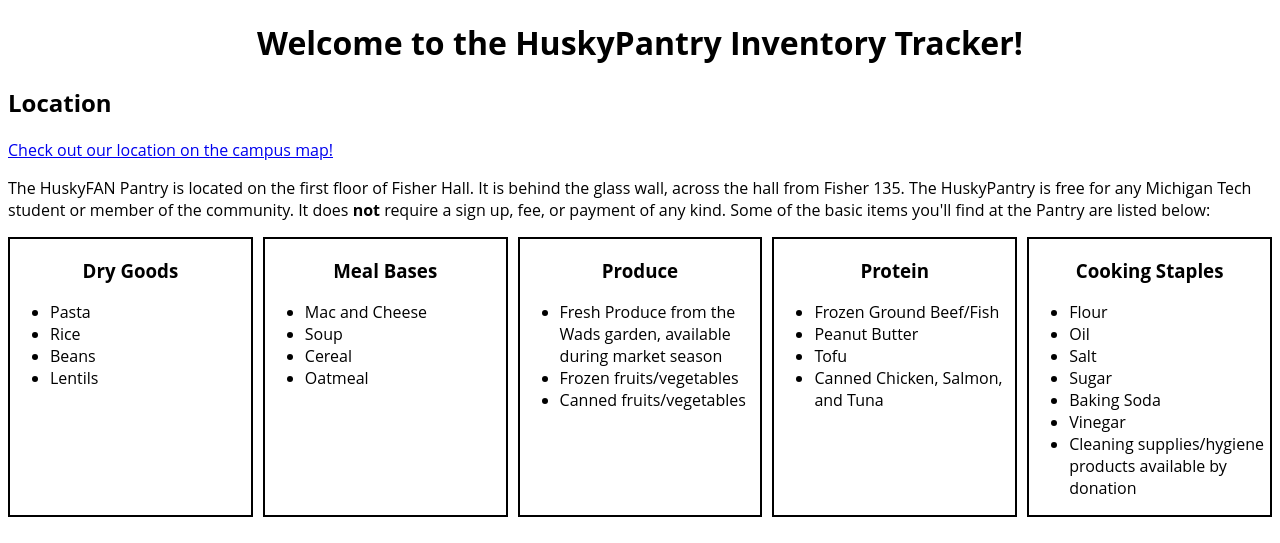
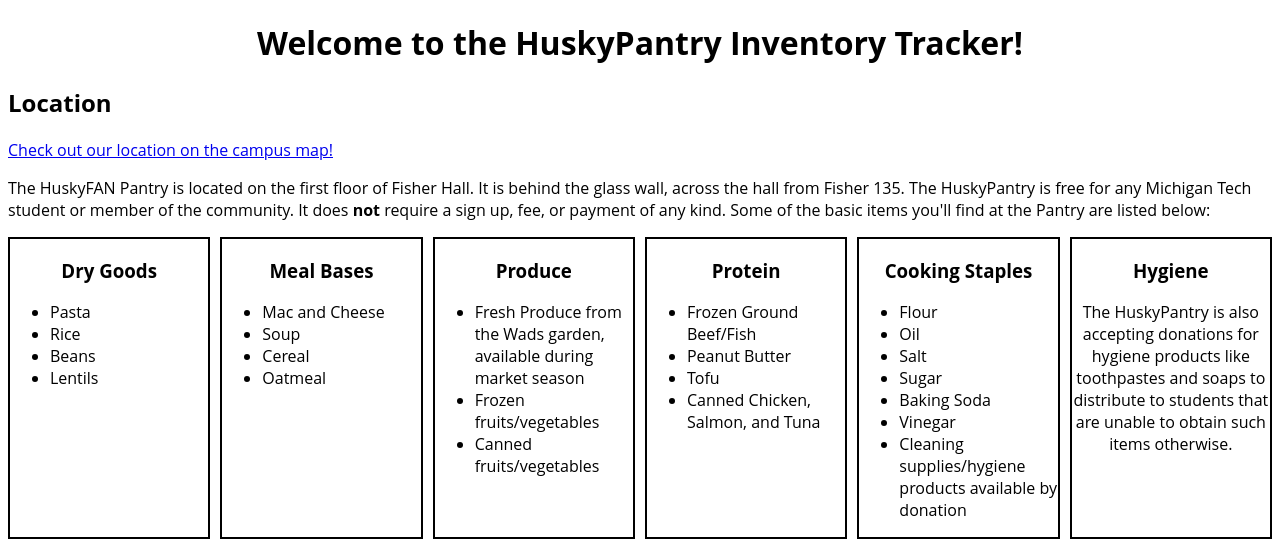
Before and after one commit to cccischk/husky-pantry, a Flask app: page / in a window 1280 px wide. Shown: the part 90-633 px from the top of the page. Run offline with Flask 3, Linux system fonts and the light colour scheme; grey boxes are pictures that could not be loaded.

Commit message:
Real Final Version 2.0
Added a sixth section to the grid

```diff
--- a/app/static/style.css
+++ b/app/static/style.css
@@ -85,8 +85,12 @@ section{
 /* This is the CSS setup for the grid showing the items available in general */
 #available-food-grid{
     display: grid;
-    grid-template-columns: repeat(5, 1fr);
+    grid-template-columns: repeat(6, 1fr);
     gap: 10px;
+}
+
+#hygiene-p{
+  text-align: center;
 }
 
 /*Changes screen display between 400 and 1,023 pixels to change grid and nav bar behavior */
--- a/app/templates/index.html
+++ b/app/templates/index.html
@@ -1,7 +1,7 @@
 {% extends "base.html" %}
 
 {% block content %}
-  <body>
+    <body>
         <h1>Welcome to the HuskyPantry Inventory Tracker!</h1>
         <h2>Location</h2>
         <a href="https://map.mtu.edu/?id=1308#!m/965017?s/" target="_blank">Check out our location on the campus map!</a>
@@ -17,6 +17,7 @@
                 </ul>
             </section>
 
+
             <section>
                 <h3>Meal Bases</h3>
                 <ul>
@@ -27,6 +28,7 @@
                 </ul>
             </section>
 
+
             <section>
                 <h3>Produce</h3>
                 <ul>
@@ -35,6 +37,7 @@
                     <li>Canned fruits/vegetables</li>
                 </ul>
             </section>
+
 
             <section>
                 <h3>Protein</h3>
@@ -45,6 +48,7 @@
                     <li>Canned Chicken, Salmon, and Tuna</li>
                 </ul>
             </section>
+
 
             <section>
                 <h3>Cooking Staples</h3>
@@ -58,6 +62,10 @@
                     <li>Cleaning supplies/hygiene products available by donation</li>
                 </ul>
             </section>
+            <section>
+                <h3>Hygiene</h3>
+                <p id="hygiene-p">The HuskyPantry is also accepting donations for hygiene products like toothpastes and soaps to distribute to students that are unable to obtain such items otherwise.  </p>
+            </section>
         </div>
         <br>
             <iframe style="border-width: 0;" src="https://calendar.google.com/calendar/embed?height=600&amp;wkst=1&amp;ctz=America%2FDetroit&amp;showPrint=0&amp;mode=WEEK&amp;showTitle=0&amp;showCalendars=0&amp;src=aHVza3lmYW5AbXR1LmVkdQ&amp;color=%234285f4"  height="500" frameborder="0" scrolling="no"></iframe>
```
